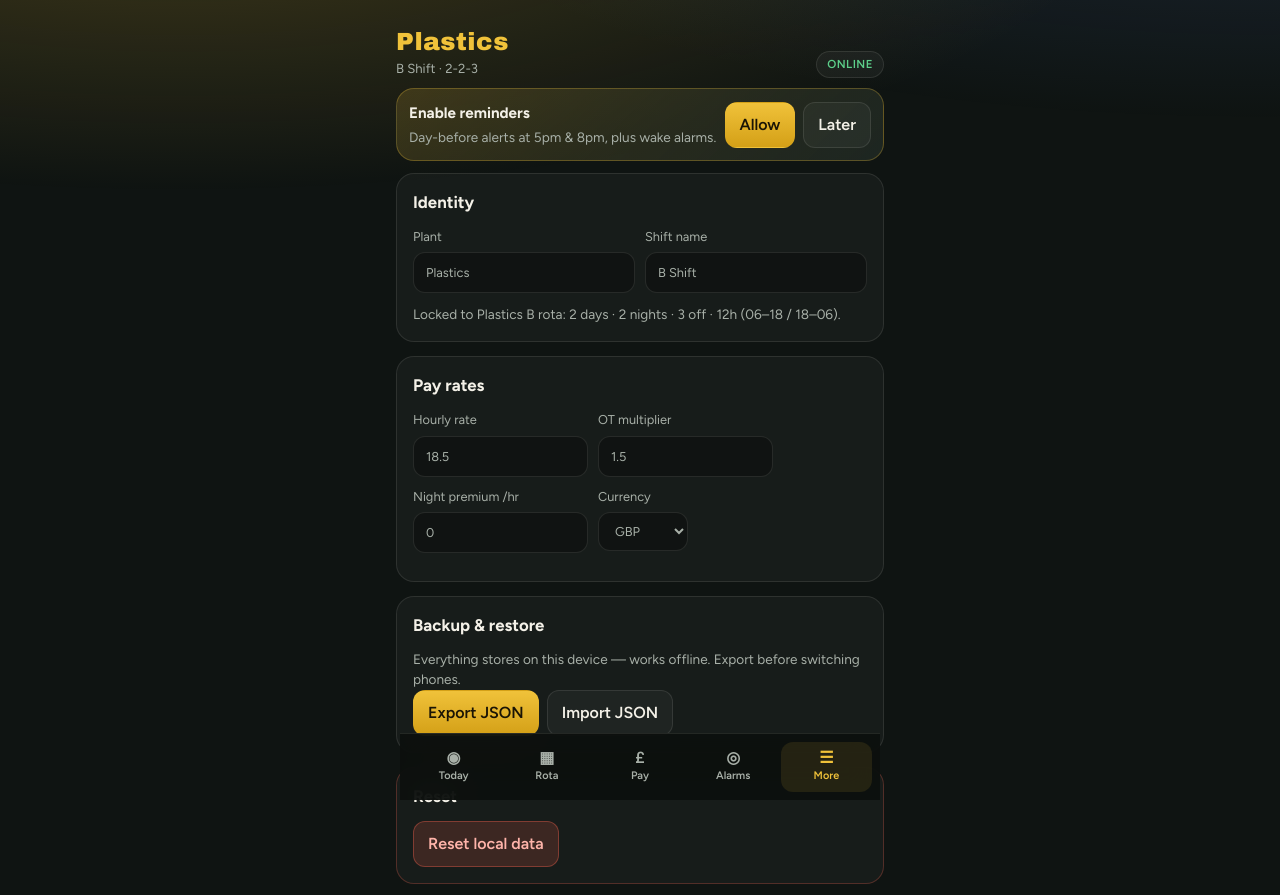
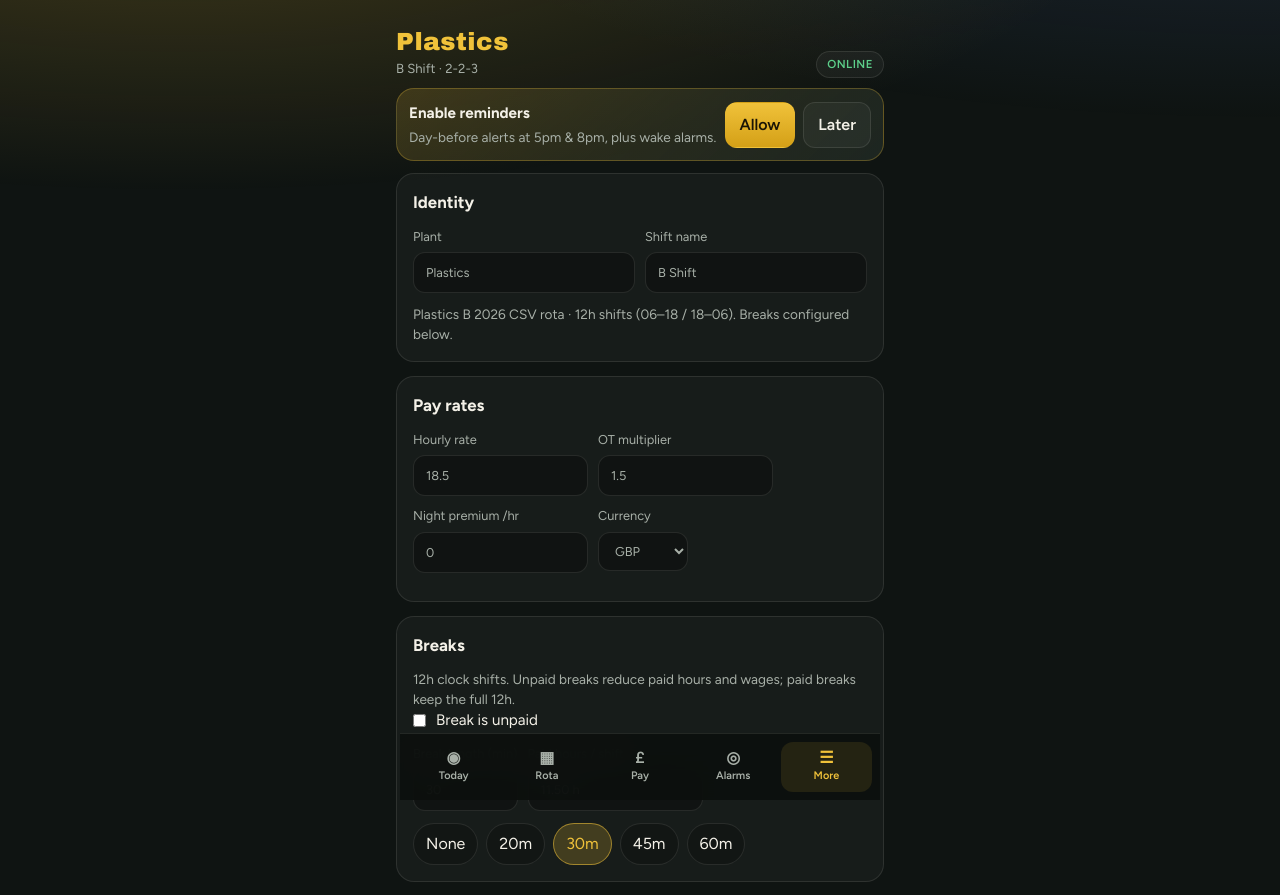
Before and after one commit to perpetualadam/plastics-shift-planner, a Next.js app: page /settings in a window 1280 px wide. Shown: the top 895 px of the page. Built offline with nearby package versions, Linux system fonts and the light colour scheme.

Commit message:
Add paid/unpaid break toggle for wage calculations
Settings: choose break length and paid vs unpaid. Unpaid breaks deduct
from paid hours, base pay, night premium, and pay summaries.

Co-authored-by: perpetualadam <perpetualadam@users.noreply.github.com>

```diff
--- a/package.json
+++ b/package.json
@@ -7,7 +7,7 @@
     "build": "next build",
     "start": "next start",
     "lint": "eslint",
-    "test": "npx --yes tsx scripts/test-rota.ts"
+    "test": "npx --yes tsx scripts/test-rota.ts && npx --yes tsx scripts/test-pay.ts"
   },
   "dependencies": {
     "next": "16.3.1",
--- /dev/null
+++ b/scripts/test-pay.ts
@@ -0,0 +1,46 @@
+import assert from "node:assert/strict";
+import {
+  calculatePay,
+  paidHoursPerShift,
+  unpaidBreakHoursPerShift,
+} from "../src/lib/pay";
+import { DEFAULT_SETTINGS, type AppData } from "../src/lib/storage";
+
+const baseData: AppData = {
+  settings: { ...DEFAULT_SETTINGS },
+  overtime: [],
+  notes: [],
+  adjustments: [],
+  notificationPermissionAsked: false,
+  installedHintDismissed: false,
+};
+
+assert.equal(unpaidBreakHoursPerShift({ ...DEFAULT_SETTINGS, breakPaid: false, breakMinutes: 30 }), 0.5);
+assert.equal(unpaidBreakHoursPerShift({ ...DEFAULT_SETTINGS, breakPaid: true, breakMinutes: 30 }), 0);
+assert.equal(paidHoursPerShift({ ...DEFAULT_SETTINGS, breakPaid: false, breakMinutes: 30 }), 11.5);
+assert.equal(paidHoursPerShift({ ...DEFAULT_SETTINGS, breakPaid: true, breakMinutes: 30 }), 12);
+
+// Aug 2026 from CSV: day shifts 15,16,17,20,21,25,26 = 7 days; nights 1,2,3,6,7,11,12,29,30,31 = 10
+const unpaid = calculatePay(
+  { ...baseData, settings: { ...DEFAULT_SETTINGS, hourlyRate: 10, breakPaid: false, breakMinutes: 30 } },
+  new Date(2026, 7, 1),
+  new Date(2026, 7, 31),
+);
+assert.equal(unpaid.scheduledDays, 7);
+assert.equal(unpaid.scheduledNights, 10);
+assert.equal(unpaid.scheduledHours, 17 * 12);
+assert.equal(unpaid.paidHours, 17 * 11.5);
+assert.equal(unpaid.unpaidBreakHours, 17 * 0.5);
+assert.equal(unpaid.basePay, 17 * 11.5 * 10);
+
+const paid = calculatePay(
+  { ...baseData, settings: { ...DEFAULT_SETTINGS, hourlyRate: 10, breakPaid: true, breakMinutes: 30 } },
+  new Date(2026, 7, 1),
+  new Date(2026, 7, 31),
+);
+assert.equal(paid.paidHours, 17 * 12);
+assert.equal(paid.unpaidBreakHours, 0);
+assert.equal(paid.basePay, 17 * 12 * 10);
+assert.ok(paid.total > unpaid.total);
+
+console.log("pay break tests passed");
--- a/src/components/PayView.tsx
+++ b/src/components/PayView.tsx
@@ -3,6 +3,7 @@
 import { useMemo, useState } from "react";
 import { useAppData } from "@/hooks/useAppData";
 import {
+  breakLabel,
   calculateMonthPay,
   estimatedAnnual,
   money,
@@ -52,7 +53,9 @@ export function PayView() {
           </button>
         </div>
         <p className="pay-total">{money(pay.total, data.settings.currency)}</p>
-        <p className="pay-sub">Estimated take for scheduled hours + OT + adjustments</p>
+        <p className="pay-sub">
+          Estimated take for paid hours + OT + adjustments · {breakLabel(data.settings)}
+        </p>
       </section>
 
       <section className="panel stats-grid">
@@ -65,8 +68,16 @@ export function PayView() {
           <p className="stat-value">{pay.scheduledNights}</p>
         </div>
         <div>
-          <p className="stat-label">Scheduled hrs</p>
+          <p className="stat-label">Clock hrs</p>
           <p className="stat-value">{pay.scheduledHours}</p>
+        </div>
+        <div>
+          <p className="stat-label">Paid hrs</p>
+          <p className="stat-value">{Number(pay.paidHours.toFixed(2))}</p>
+        </div>
+        <div>
+          <p className="stat-label">Unpaid break</p>
+          <p className="stat-value">{Number(pay.unpaidBreakHours.toFixed(2))}h</p>
         </div>
         <div>
           <p className="stat-label">OT hours</p>
@@ -207,7 +218,11 @@ export function PayView() {
             <li key={r.dateKey} className={`kind-${r.kind}`}>
               <span>{r.dateKey}</span>
               <span>{r.kind}</span>
-              <span>{r.scheduledHours}h</span>
+              <span>
+                {r.paidHours === r.scheduledHours
+                  ? `${r.scheduledHours}h`
+                  : `${r.paidHours}h paid / ${r.scheduledHours}h`}
+              </span>
               <span>{r.overtimeHours > 0 ? `+${r.overtimeHours} OT` : "—"}</span>
             </li>
           ))}
@@ -219,8 +234,8 @@ export function PayView() {
         {data.settings.overtimeMultiplier}
         {data.settings.nightPremium
           ? ` · night +${money(data.settings.nightPremium, data.settings.currency)}/hr`
-          : ""}
-        . Change in Settings.
+          : ""}{" "}
+        · {breakLabel(data.settings)}. Change in Settings.
       </p>
     </div>
   );
--- a/src/components/SettingsView.tsx
+++ b/src/components/SettingsView.tsx
@@ -46,7 +46,9 @@ export function SettingsView() {
             />
           </label>
         </div>
-        <p className="help">Locked to Plastics B rota: 2 days · 2 nights · 3 off · 12h (06–18 / 18–06).</p>
+        <p className="help">
+          Plastics B 2026 CSV rota · 12h shifts (06–18 / 18–06). Breaks configured below.
+        </p>
       </section>
 
       <section className="panel">
@@ -97,6 +99,61 @@ export function SettingsView() {
               <option value="USD">USD</option>
             </select>
           </label>
+        </div>
+      </section>
+
+      <section className="panel">
+        <div className="panel-head">
+          <h2>Breaks</h2>
+        </div>
+        <p className="help">
+          12h clock shifts. Unpaid breaks reduce paid hours and wages; paid breaks keep the full
+          12h.
+        </p>
+        <label className="toggle">
+          <input
+            type="checkbox"
+            checked={data.settings.breakPaid}
+            onChange={(e) => updateSettings({ breakPaid: e.target.checked })}
+          />
+          <span>{data.settings.breakPaid ? "Break is paid" : "Break is unpaid"}</span>
+        </label>
+        <div className="form-row wrap">
+          <label>
+            Break length (min)
+            <input
+              type="number"
+              min={0}
+              max={120}
+              step={5}
+              value={data.settings.breakMinutes}
+              onChange={(e) =>
+                updateSettings({
+                  breakMinutes: Math.max(0, Math.min(120, Number(e.target.value) || 0)),
+                })
+              }
+            />
+          </label>
+          <label>
+            Paid hours / shift
+            <input
+              type="text"
+              readOnly
+              value={`${(12 - (data.settings.breakPaid ? 0 : data.settings.breakMinutes / 60)).toFixed(2)} h`}
+            />
+          </label>
+        </div>
+        <div className="chip-row">
+          {[0, 20, 30, 45, 60].map((mins) => (
+            <button
+              key={mins}
+              type="button"
+              className={`chip ${data.settings.breakMinutes === mins ? "on" : ""}`}
+              onClick={() => updateSettings({ breakMinutes: mins })}
+            >
+              {mins === 0 ? "None" : `${mins}m`}
+            </button>
+          ))}
         </div>
       </section>
 
@@ -163,8 +220,8 @@ export function SettingsView() {
       <section className="panel about">
         <h2>Plastics Shift</h2>
         <p>
-          Personal B-shift planner — offline-first PWA. Pattern matched to your 2026 Plastics rota
-          (yellow boxes): 2 day, 2 night, 3 off.
+          Personal B-shift planner — offline-first PWA. Schedule from your 2026 Plastics CSV rota
+          with editable wake times and paid/unpaid breaks.
         </p>
         <p className="fineprint">v0.1 · data stays on your phone</p>
       </section>
--- a/src/components/TodayView.tsx
+++ b/src/components/TodayView.tsx
@@ -133,9 +133,9 @@ export function TodayView() {
           </p>
         </div>
         <div>
-          <p className="stat-label">Hours</p>
+          <p className="stat-label">Paid hrs</p>
           <p className="stat-value">
-            {monthPay.scheduledHours}
+            {Number(monthPay.paidHours.toFixed(2))}
             <span>h</span>
           </p>
         </div>
--- a/src/lib/pay.ts
+++ b/src/lib/pay.ts
@@ -1,17 +1,25 @@
 import {
   countWorkDaysInRange,
-  getShiftForDate,
+  DAY_SHIFT_HOURS,
   parseDateKey,
   startOfLocalDay,
   toDateKey,
+  getShiftForDate,
   type ShiftKind,
 } from "./rota";
-import type { AppData, OvertimeEntry, PayAdjustment } from "./storage";
+import { ROTA_DATES } from "./rotaData";
+import type { AppData, AppSettings, OvertimeEntry, PayAdjustment } from "./storage";
 
 export type PayBreakdown = {
   scheduledDays: number;
   scheduledNights: number;
+  /** Clock hours on site (includes unpaid break time). */
   scheduledHours: number;
+  /** Hours that attract base pay after break rules. */
+  paidHours: number;
+  unpaidBreakHours: number;
+  breakMinutes: number;
+  breakPaid: boolean;
   basePay: number;
   nightPremiumPay: number;
   overtimeHours: number;
@@ -40,15 +48,28 @@ export function monthRange(year: number, month: number): { start: Date; end: Dat
   };
 }
 
-export function calculatePay(
-  data: AppData,
-  start: Date,
-  end: Date,
-): PayBreakdown {
+/** Unpaid break hours deducted from one shift (0 when breaks are paid). */
+export function unpaidBreakHoursPerShift(settings: AppSettings): number {
+  if (settings.breakPaid) return 0;
+  const mins = Math.max(0, settings.breakMinutes || 0);
+  return Math.min(DAY_SHIFT_HOURS, mins / 60);
+}
+
+/** Paid hours for one completed day or night shift. */
+export function paidHoursPerShift(settings: AppSettings, clockHours = DAY_SHIFT_HOURS): number {
+  return Math.max(0, clockHours - unpaidBreakHoursPerShift(settings));
+}
+
+export function calculatePay(data: AppData, start: Date, end: Date): PayBreakdown {
   const { settings } = data;
   const counts = countWorkDaysInRange(start, end);
-  const basePay = counts.hours * settings.hourlyRate;
-  const nightPremiumPay = counts.nights * 12 * settings.nightPremium;
+  const shifts = counts.days + counts.nights;
+  const unpaidBreakHours = shifts * unpaidBreakHoursPerShift(settings);
+  const paidHours = Math.max(0, counts.hours - unpaidBreakHours);
+  const hoursPerShift = paidHoursPerShift(settings);
+
+  const basePay = paidHours * settings.hourlyRate;
+  const nightPremiumPay = counts.nights * hoursPerShift * settings.nightPremium;
 
   const startKey = toDateKey(startOfLocalDay(start));
   const endKey = toDateKey(startOfLocalDay(end));
@@ -67,12 +88,16 @@ export function calculatePay(
 
   const total = basePay + nightPremiumPay + overtimePay + adjustments;
   const effectiveHourly =
-    counts.hours + overtimeHours > 0 ? total / (counts.hours + overtimeHours) : 0;
+    paidHours + overtimeHours > 0 ? total / (paidHours + overtimeHours) : 0;
 
   return {
     scheduledDays: counts.days,
     scheduledNights: counts.nights,
     scheduledHours: counts.hours,
+    paidHours,
+    unpaidBreakHours,
+    breakMinutes: settings.breakMinutes,
+    breakPaid: settings.breakPaid,
     basePay,
     nightPremiumPay,
     overtimeHours,
@@ -92,6 +117,7 @@ export type WorkedDayRow = {
   dateKey: string;
   kind: ShiftKind;
   scheduledHours: number;
+  paidHours: number;
   overtimeHours: number;
   note: string;
 };
@@ -117,6 +143,7 @@ export function workedDaysInMonth(
         dateKey: key,
         kind: shift.kind,
         scheduledHours: shift.hours,
+        paidHours: paidHoursPerShift(data.settings, shift.hours),
         overtimeHours: ot,
         note,
       });
@@ -140,12 +167,11 @@ export function yearToDatePay(data: AppData, asOf: Date = new Date()): PayBreakd
 }
 
 export function estimatedAnnual(data: AppData): number {
-  // Rough: 4 work days per 7-day cycle on 2-2-3
-  const workDaysPerYear = (4 / 7) * 365.25;
-  const hours = workDaysPerYear * 12;
-  const base = hours * data.settings.hourlyRate;
+  const workDays = ROTA_DATES.length;
+  const hoursPer = paidHoursPerShift(data.settings);
+  const base = workDays * hoursPer * data.settings.hourlyRate;
   const nightsShare = 0.5;
-  const nightPrem = workDaysPerYear * nightsShare * 12 * data.settings.nightPremium;
+  const nightPrem = workDays * nightsShare * hoursPer * data.settings.nightPremium;
   return base + nightPrem;
 }
 
@@ -153,3 +179,9 @@ export function parseMonthKey(dateKey: string): { year: number; month: number }
   const d = parseDateKey(dateKey);
   return { year: d.getFullYear(), month: d.getMonth() };
 }
+
+export function breakLabel(settings: AppSettings): string {
+  const mins = settings.breakMinutes || 0;
+  if (mins <= 0) return "No break";
+  return `${mins} min ${settings.breakPaid ? "paid" : "unpaid"} break`;
+}
--- a/src/lib/storage.ts
+++ b/src/lib/storage.ts
@@ -19,6 +19,10 @@ export type AppSettings = {
   /** Editable wake clock times (HH:MM). Defaults match CSV dog-feed alarms. */
   dayWakeTime: string;
   nightWakeTime: string;
+  /** Break length per shift in minutes (meal / rest). */
+  breakMinutes: number;
+  /** When false, break time is unpaid and deducted from paid hours. */
+  breakPaid: boolean;
   alarmSound: AlarmSoundId;
   alarmVolume: number;
   remindersEnabled: boolean;
@@ -68,6 +72,8 @@ export const DEFAULT_SETTINGS: AppSettings = {
   nightWakeLeadMinutes: 71,
   dayWakeTime: "04:49",
   nightWakeTime: "16:49",
+  breakMinutes: 30,
+  breakPaid: false,
   alarmSound: "pulse",
   alarmVolume: 0.85,
   remindersEnabled: true,
```
